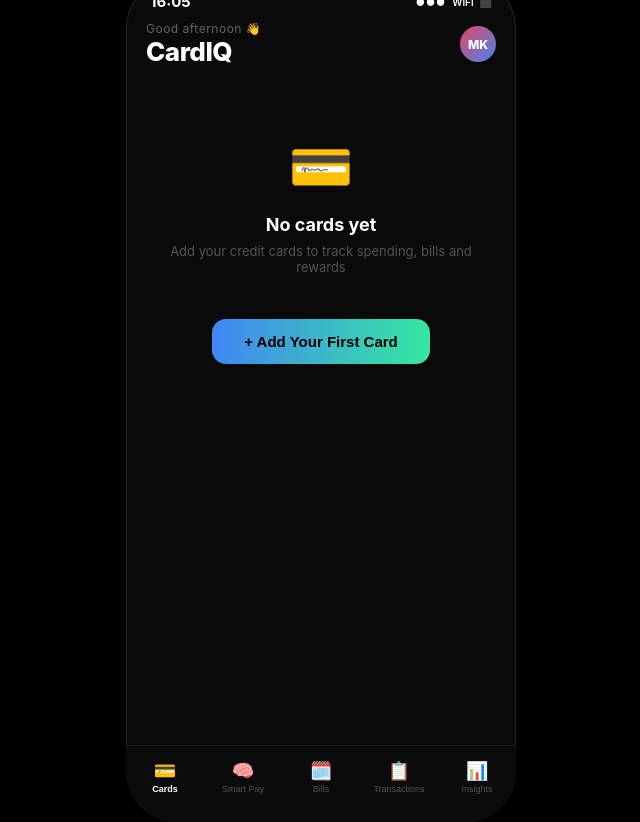
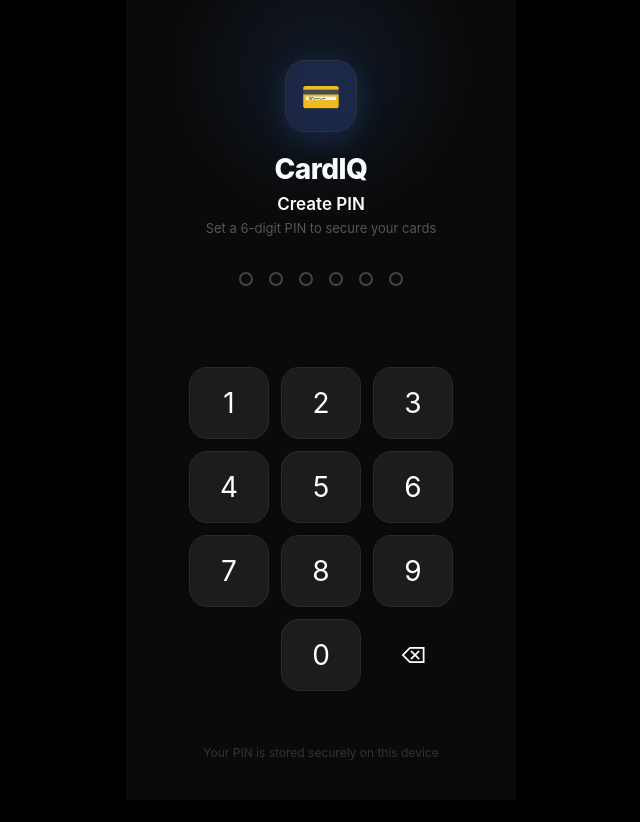
Before and after one commit to M95kandan/cardiq, a React (Vite) app: page / in a window 1280 px wide. Shown: the whole page, without its empty margins (319-959 px from the left). After the commit the page ends 800 px from the top, so only its background shows below. Built offline with nearby package versions, Linux system fonts and the light colour scheme.

Commit message:
Add PIN lock auth — setup flow, SHA-256 hash, lockout after 5 attempts, session persistence

```diff
--- /dev/null
+++ b/src/components/AuthGate.jsx
@@ -0,0 +1,275 @@
+import { useState, useEffect } from "react";
+
+const PIN_LENGTH = 6;
+const MAX_ATTEMPTS = 5;
+const LOCK_SECS = 30;
+const SALT = "cardiq-v1-2026";
+
+async function hashPin(pin) {
+  const data = new TextEncoder().encode(pin + SALT);
+  const buf = await crypto.subtle.digest("SHA-256", data);
+  return Array.from(new Uint8Array(buf)).map(b => b.toString(16).padStart(2, "0")).join("");
+}
+
+// ─── NUMPAD ──────────────────────────────────────────────────────────────────
+const KEYS = [
+  ["1","2","3"],
+  ["4","5","6"],
+  ["7","8","9"],
+  [null,"0","del"],
+];
+
+function Numpad({ onDigit, onDelete, disabled }) {
+  return (
+    <div style={{ display: "grid", gridTemplateColumns: "repeat(3,1fr)", gap: 12, width: 264 }}>
+      {KEYS.flat().map((k, i) => {
+        if (k === null) return <div key={i} />;
+        const isDel = k === "del";
+        return (
+          <button
+            key={i}
+            onClick={() => isDel ? onDelete() : onDigit(k)}
+            disabled={disabled}
+            style={{
+              height: 72, borderRadius: 18,
+              background: isDel ? "transparent" : "#1c1c1e",
+              border: isDel ? "none" : "1px solid #2a2a2a",
+              color: "#fff", fontSize: isDel ? 22 : 28,
+              fontWeight: 400, cursor: disabled ? "not-allowed" : "pointer",
+              opacity: disabled ? 0.4 : 1,
+              display: "flex", alignItems: "center", justifyContent: "center",
+              fontFamily: "-apple-system, BlinkMacSystemFont, sans-serif",
+              transition: "background 0.1s",
+              WebkitTapHighlightColor: "transparent",
+            }}
+            onMouseDown={e => e.currentTarget.style.background = isDel ? "rgba(255,255,255,0.05)" : "#2c2c2e"}
+            onMouseUp={e => e.currentTarget.style.background = isDel ? "transparent" : "#1c1c1e"}
+            onMouseLeave={e => e.currentTarget.style.background = isDel ? "transparent" : "#1c1c1e"}
+          >
+            {isDel ? "⌫" : k}
+          </button>
+        );
+      })}
+    </div>
+  );
+}
+
+// ─── DOT INDICATORS ──────────────────────────────────────────────────────────
+function PinDots({ filled, total = PIN_LENGTH, accent = "#4286f4", error }) {
+  return (
+    <div style={{ display: "flex", gap: 16, justifyContent: "center" }}>
+      {Array.from({ length: total }, (_, i) => (
+        <div key={i} style={{
+          width: 14, height: 14, borderRadius: "50%",
+          background: i < filled ? (error ? "#e94560" : accent) : "transparent",
+          border: `2px solid ${i < filled ? (error ? "#e94560" : accent) : "#444"}`,
+          transition: "background 0.15s, border-color 0.15s",
+        }} />
+      ))}
+    </div>
+  );
+}
+
+// ─── AUTH GATE ───────────────────────────────────────────────────────────────
+export default function AuthGate({ children }) {
+  const [mode, setMode]         = useState(null); // 'setup' | 'confirm' | 'login'
+  const [pin, setPin]           = useState("");
+  const [setupPin, setSetupPin] = useState("");
+  const [error, setError]       = useState("");
+  const [shake, setShake]       = useState(false);
+  const [hasError, setHasError] = useState(false);
+  const [attempts, setAttempts] = useState(0);
+  const [lockUntil, setLockUntil] = useState(null);
+  const [lockSecs, setLockSecs] = useState(0);
+  const [authed, setAuthed]     = useState(false);
+
+  // Check session / whether PIN is already set
+  useEffect(() => {
+    if (sessionStorage.getItem("cardiq-session") === "1") { setAuthed(true); return; }
+    const stored = localStorage.getItem("cardiq-pin");
+    setMode(stored ? "login" : "setup");
+  }, []);
+
+  // Lockout countdown
+  useEffect(() => {
+    if (!lockUntil) return;
+    const id = setInterval(() => {
+      const rem = Math.ceil((lockUntil - Date.now()) / 1000);
+      if (rem <= 0) { setLockUntil(null); setLockSecs(0); setAttempts(0); }
+      else setLockSecs(rem);
+    }, 500);
+    return () => clearInterval(id);
+  }, [lockUntil]);
+
+  const triggerShake = (msg) => {
+    setError(msg);
+    setHasError(true);
+    setShake(true);
+    setPin("");
+    setTimeout(() => { setShake(false); }, 550);
+    setTimeout(() => setHasError(false), 1200);
+  };
+
+  const authenticate = () => {
+    sessionStorage.setItem("cardiq-session", "1");
+    setAuthed(true);
+  };
+
+  const handleDigit = (d) => {
+    if (lockUntil || pin.length >= PIN_LENGTH) return;
+    const next = pin + d;
+    setPin(next);
+    if (error) setError("");
+    if (next.length === PIN_LENGTH) handleComplete(next);
+  };
+
+  const handleDelete = () => {
+    setPin(p => p.slice(0, -1));
+    if (error) setError("");
+  };
+
+  const handleComplete = async (entered) => {
+    if (mode === "setup") {
+      setSetupPin(entered);
+      setPin("");
+      setMode("confirm");
+      return;
+    }
+
+    if (mode === "confirm") {
+      if (entered === setupPin) {
+        const hash = await hashPin(entered);
+        localStorage.setItem("cardiq-pin", hash);
+        authenticate();
+      } else {
+        triggerShake("PINs don't match — try again");
+        setMode("setup");
+        setSetupPin("");
+      }
+      return;
+    }
+
+    // login
+    const stored = localStorage.getItem("cardiq-pin");
+    const hash = await hashPin(entered);
+    if (hash === stored) {
+      authenticate();
+    } else {
+      const next = attempts + 1;
+      setAttempts(next);
+      if (next >= MAX_ATTEMPTS) {
+        const until = Date.now() + LOCK_SECS * 1000;
+        setLockUntil(until);
+        setLockSecs(LOCK_SECS);
+        triggerShake(`Too many attempts — locked for ${LOCK_SECS}s`);
+      } else {
+        triggerShake(`Incorrect PIN · ${MAX_ATTEMPTS - next} attempt${MAX_ATTEMPTS - next === 1 ? "" : "s"} left`);
+      }
+    }
+  };
+
+  const handleForgot = () => {
+    if (!window.confirm("Reset CardIQ? This will erase all your cards and data.")) return;
+    localStorage.clear();
+    sessionStorage.clear();
+    setMode("setup");
+    setPin(""); setSetupPin("");
+    setAttempts(0); setLockUntil(null);
+    setError(""); setHasError(false);
+  };
+
+  if (authed) return children;
+  if (mode === null) return null;
+
+  const isLocked = !!lockUntil;
+  const titles = { setup: "Create PIN", confirm: "Confirm PIN", login: "Welcome back" };
+  const subs   = { setup: "Set a 6-digit PIN to secure your cards", confirm: "Re-enter your PIN to confirm", login: "Enter your PIN to continue" };
+
+  return (
+    <div style={{
+      width: "100%", maxWidth: 390, height: "100dvh", maxHeight: 844,
+      background: "#0a0a0a", display: "flex", flexDirection: "column",
+      alignItems: "center", justifyContent: "space-between",
+      padding: "60px 24px 40px", position: "relative", overflow: "hidden",
+      fontFamily: "-apple-system, BlinkMacSystemFont, 'SF Pro Display', sans-serif",
+    }}>
+      {/* Background glow */}
+      <div style={{
+        position: "absolute", top: -80, left: "50%", transform: "translateX(-50%)",
+        width: 300, height: 300, borderRadius: "50%",
+        background: "radial-gradient(circle, rgba(66,134,244,0.12) 0%, transparent 70%)",
+        pointerEvents: "none",
+      }} />
+
+      {/* Top section */}
+      <div style={{ textAlign: "center" }}>
+        {/* App icon */}
+        <div style={{
+          width: 72, height: 72, borderRadius: 20, margin: "0 auto 20px",
+          background: "linear-gradient(135deg, #1a1a2e, #16213e)",
+          border: "1px solid #2a2a2a",
+          display: "flex", alignItems: "center", justifyContent: "center",
+          fontSize: 32, boxShadow: "0 8px 32px rgba(66,134,244,0.2)",
+        }}>💳</div>
+
+        <div style={{ fontSize: 28, fontWeight: 800, color: "#fff", marginBottom: 8, letterSpacing: -0.5 }}>
+          CardIQ
+        </div>
+        <div style={{ fontSize: 17, fontWeight: 600, color: "#fff", marginBottom: 6 }}>
+          {titles[mode]}
+        </div>
+        <div style={{ fontSize: 13, color: "#555", marginBottom: 36 }}>
+          {isLocked ? `Locked · try again in ${lockSecs}s` : subs[mode]}
+        </div>
+
+        {/* Dots */}
+        <div style={{
+          animation: shake ? "pinShake 0.5s ease" : "none",
+          marginBottom: 16,
+        }}>
+          <PinDots filled={pin.length} error={hasError} />
+        </div>
+
+        {/* Error message */}
+        <div style={{
+          height: 18, fontSize: 13, color: "#e94560", fontWeight: 500,
+          transition: "opacity 0.2s", opacity: error ? 1 : 0,
+        }}>
+          {error}
+        </div>
+      </div>
+
+      {/* Numpad */}
+      <Numpad onDigit={handleDigit} onDelete={handleDelete} disabled={isLocked} />
+
+      {/* Bottom */}
+      <div style={{ textAlign: "center" }}>
+        {mode === "login" && (
+          <button onClick={handleForgot} style={{
+            background: "none", border: "none", color: "#444",
+            fontSize: 13, cursor: "pointer", padding: "8px 16px",
+          }}>
+            Forgot PIN?
+          </button>
+        )}
+        {mode === "setup" && (
+          <div style={{ fontSize: 12, color: "#333", marginTop: 8 }}>
+            Your PIN is stored securely on this device
+          </div>
+        )}
+      </div>
+
+      <style>{`
+        @keyframes pinShake {
+          0%,100% { transform: translateX(0); }
+          15%      { transform: translateX(-10px); }
+          30%      { transform: translateX(10px); }
+          45%      { transform: translateX(-8px); }
+          60%      { transform: translateX(8px); }
+          75%      { transform: translateX(-4px); }
+          90%      { transform: translateX(4px); }
+        }
+      `}</style>
+    </div>
+  );
+}
--- a/src/main.jsx
+++ b/src/main.jsx
@@ -2,9 +2,12 @@
 import { createRoot } from 'react-dom/client'
 import './index.css'
 import CardIQ from './components/CardIQ.jsx'
+import AuthGate from './components/AuthGate.jsx'
 
 createRoot(document.getElementById('root')).render(
   <StrictMode>
-    <CardIQ />
+    <AuthGate>
+      <CardIQ />
+    </AuthGate>
   </StrictMode>,
 )
```
